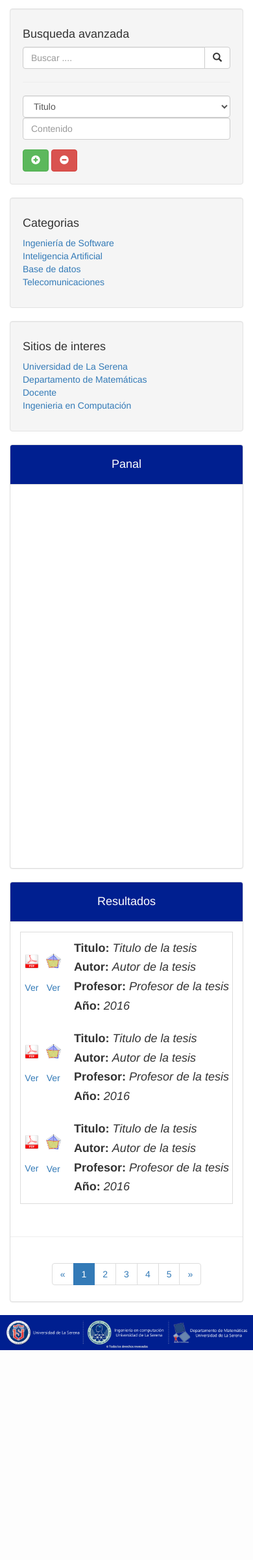
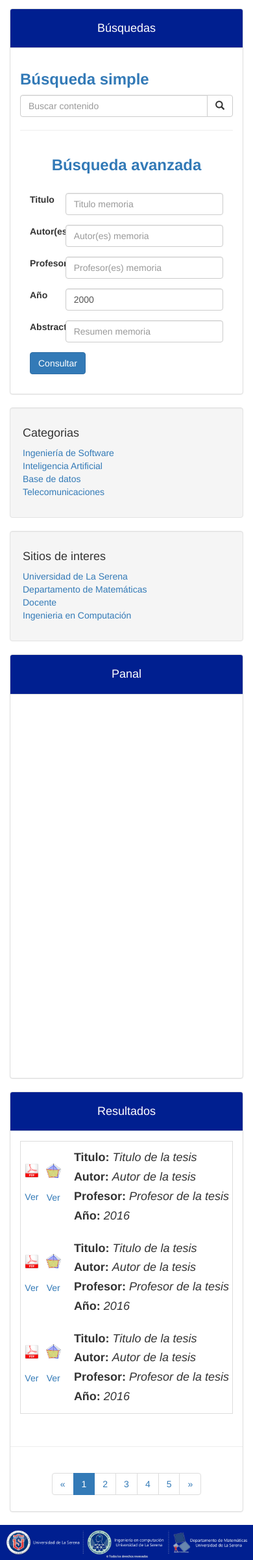
Before and after one commit to Gonen09/BibliomemoriasDigital, a PHP site: page /busqueda.php in a window 390 px wide; the page is wider, and only the part inside the window is pictured. Shown: the part 102-2503 px from the top of that part at 65% size. Before the commit the page ends 2180 px from the top of that part, so only its background shows below. Run offline with PHP 8.4, Linux system fonts and the light colour scheme.

Commit message:
version inicial busqueda avanzada

```diff
--- a/busqueda.php
+++ b/busqueda.php
@@ -245,41 +245,70 @@
   <div class="row content">
 
     <div class="col-sm-9">
-        <div class="well">
-          <h4>Busqueda avanzada</h4>
+      <div class="panel panel-default">
+        <div class="panel-heading" id="cabezera-panel">
+          <h4 class="text-center">Búsquedas</h4>
+        </div>
+        <div class="panel-body">
+
+          <div class="row">
+            <div class="col-sm-12">
               <form id="formulario">
+                <h3 class="text-primary"><strong>Búsqueda simple</strong></h3>
                 <div class="input-group">
-                <input type="text" id="busqueda" class="form-control" placeholder="Buscar ...." name="q">
+                    <input type="text" id="busqueda" class="form-control" placeholder="Buscar contenido" name="q">
                     <div class="input-group-btn">
-                    <button class="btn btn-default" type="submit"
-                    onclick="enviar_formulario()"><i class="glyphicon glyphicon-search"></i></button>
+                        <button class="btn btn-default" type="submit" onclick="enviar_formulario()"><i class="glyphicon glyphicon-search"></i></button>
+                    </div>
+                </div>
+              </form>
             </div>
           </div>
           <hr>
-            <div id="criterios" class="row">
-               <div class="col-sm-5">
-                 <select class="form-control">
-                     <option>Titulo</option>
-                     <option>Autor</option>
-                     <option>Profesor guia</option>
-                     <option>Año</option>
-                     <option>Topico</option>
-                     <option>Abstract</option>
-                     <option>Contenido</option>
-                 </select>
-               </div>
-               <div class="col-sm-5">
-                 <div class="form-group">
-                   <input type="text" class="form-control" id="usr" placeholder="Contenido">
+          <div class="row">
+            <div class="col-sm-12">
+              <h3 class="text-primary text-center"><strong>Búsqueda avanzada</strong></h3>
+              <br>
+              <div class="container">
+                <div class="form-group row">
+                    <label for="example-text-input" class="col-xs-2 col-form-label">Titulo</label>
+                    <div class="col-xs-10">
+                      <input class="form-control" type="text" placeholder="Titulo memoria" id="example-text-input">
                     </div>
                   </div>
-               <div class="col-sm-2 container">
-                 <button type="button" class="btn btn-success btn-md" onClick="add_campo(this);"><a href="#"><span id="icono-mas" class="glyphicon glyphicon-plus-sign"></span></a></button>
-                 <button type="button" class="btn btn-danger btn-md" onClick="delete_campo(this);"><a href="#"><span id="icono-menos" class="glyphicon glyphicon-minus-sign"></span></a></button>
+                  <div class="form-group row">
+                    <label for="example-search-input" class="col-xs-2 col-form-label">Autor(es)</label>
+                    <div class="col-xs-10">
+                      <input class="form-control" type="text" placeholder="Autor(es) memoria" id="example-search-input">
                     </div>
                   </div>
-          </form>
-
+                  <div class="form-group row">
+                    <label for="example-email-input" class="col-xs-2 col-form-label">Profesor(es)</label>
+                    <div class="col-xs-10">
+                      <input class="form-control" type="text" placeholder="Profesor(es) memoria" id="example-email-input">
+                    </div>
+                  </div>
+                  <div class="form-group row">
+                    <label for="example-url-input" class="col-xs-2 col-form-label">Año</label>
+                    <div class="col-xs-10">
+                      <input class="form-control" type="number" value="2000" id="example-number-input">
+                    </div>
+                  </div>
+                  <div class="form-group row">
+                    <label for="example-tel-input" class="col-xs-2 col-form-label">Abstract</label>
+                    <div class="col-xs-10">
+                      <input class="form-control" type="text" placeholder="Resumen memoria" id="example-tel-input">
+                    </div>
+                  </div>
+                  <div class="form-group row">
+                    <div class="offset-sm-2 col-sm-10">
+                      <button type="submit" class="btn btn-primary">Consultar</button>
+                    </div>
+                  </div>
+              </div>
+            </div>
+          </div>
+        </div>
       </div>
     </div> <!-- col-sm-9 -->
 
```
Lines whose indentation alone changed are shown as unchanged.
